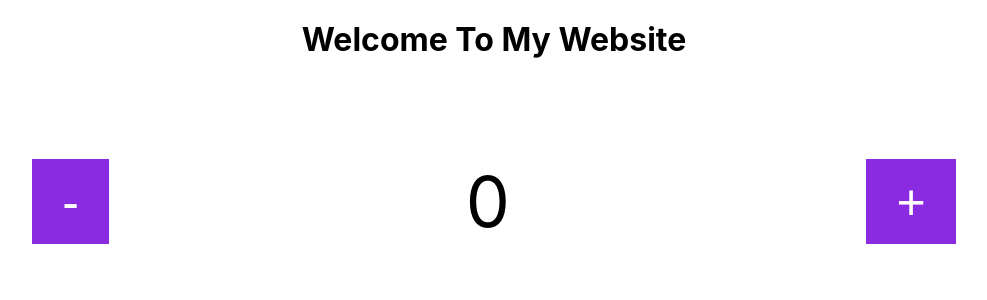
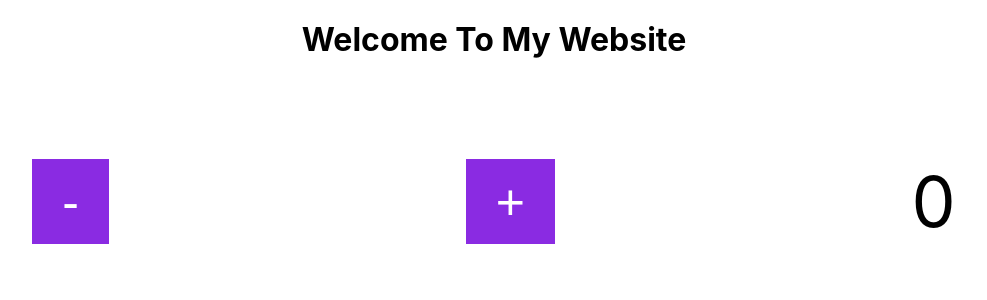
Before and after one commit to rohitSaini00/api, a React (Create React App) app: page / in a window 1280 px wide. Shown: the top 300 px of the page, without its empty margins (146-1133 px from the left). Built offline with nearby package versions, Linux system fonts and the light colour scheme; the HTML template or start-up script is replaced by a standard one.

Commit message:
action c

```diff
--- a/src/Components/Home.js
+++ b/src/Components/Home.js
@@ -4,8 +4,9 @@ const Home = () => {
   return (
     <div className="mybtn">
       <button className="subbtn">-</button>
+
+      <button className="addbtn">+</button>
       <p>0</p>
-      <button className="addbtn">+</button>
     </div>
   );
 };
```
